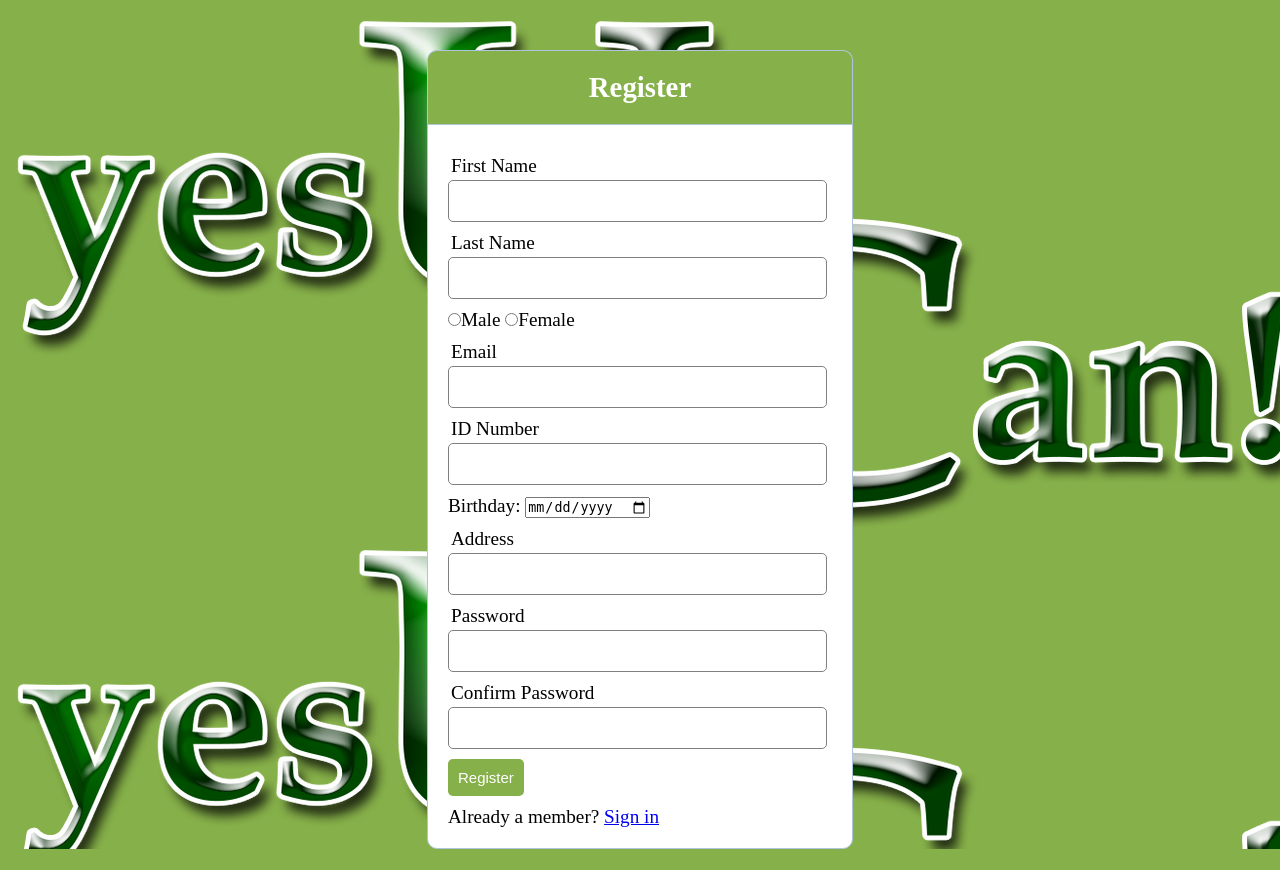
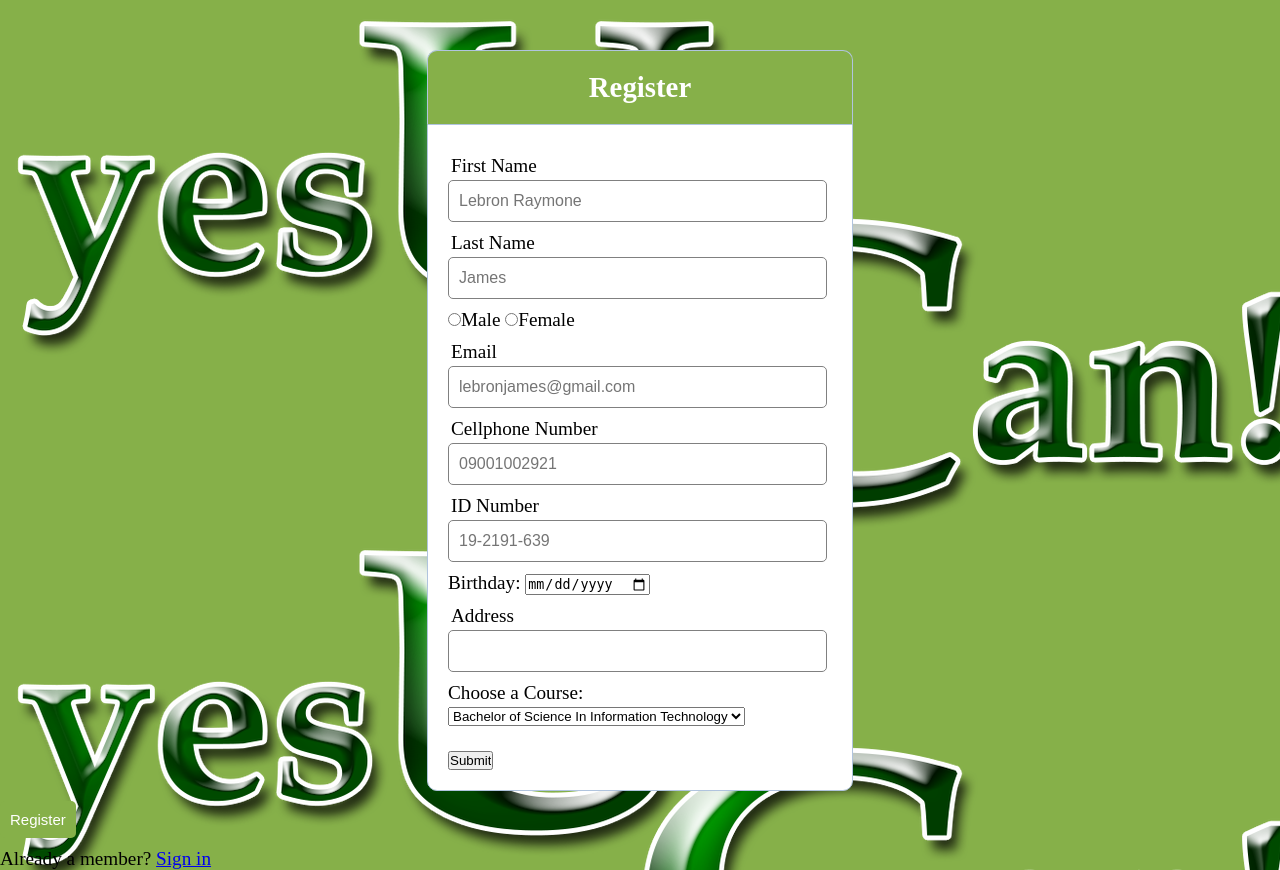
Before and after one commit to LatrellAndrei/finals, a PHP site: page / in a window 1280 px wide. Before the commit the page ends 849 px from the top, so only its background shows below. Run offline with PHP 8.4, Linux system fonts and the light colour scheme.

Commit message:
changes in the php

```diff
--- a/index.php
+++ b/index.php
@@ -13,11 +13,11 @@
     <form method="post" action="registration.html">
         <div class="input-group">
             <label>First Name</label>
-            <input type="text" name="username" value="">
+            <input type="text" name="username" value="" placeholder ="Lebron Raymone">
         </div>
         <div class="input-group">
             <label>Last Name</label>
-            <input type="text" name="email" value="">
+            <input type="text" name="email" value="" placeholder ="James">
         </div>
         <div>
         <INPUT TYPE="Radio" Name="Gender" Value="Male">Male
@@ -25,11 +25,15 @@
             </div>
         <div class="input-group">
             <label>Email</label>
-            <input type="email" name="email" value="">
+            <input type="email" name="email" value="" placeholder ="lebronjames@gmail.com">
+        </div>
+		 <div class="input-group">
+            <label>Cellphone Number</label>
+            <input type="text" name="cell number" placeholder ="09001002921" maxlength="11" oninput ="this.value = this.value.replace(/[^0-9-]/g,'').replace(/(\..*)\./g,'$1');">
         </div>
         <div class="input-group">
             <label>ID Number</label>
-            <input type="text" name="id number" maxlength="11" oninput ="this.value = this.value.replace(/[^0-9-]/g,'').replace(/(\..*)\./g,'$1');">
+            <input type="text" name="id number"placeholder ="19-2191-639" maxlength="11" oninput ="this.value = this.value.replace(/[^0-9-]/g,'').replace(/(\..*)\./g,'$1');">
         </div>
         <div>
         <label for="birthday">Birthday:</label>
@@ -39,14 +43,19 @@
             <label>Address</label>
             <input type="text" name="Address">
         </div>
-        <div class="input-group">
-            <label>Password</label>
-            <input type="password" name="password_1">
-        </div>
-        <div class="input-group">
-            <label>Confirm Password</label>
-            <input type="password" name="password_2">
-        </div>
+     <form action="/action_page.php">
+  <label for="cars">Choose a Course:</label>
+  <select name="courses" id="course">
+    <option value="BSIT">Bachelor of Science In Information Technology</option>
+    <option value="BSCS">Bachelor of Science In Computer Science</option>
+    <option value="BAPS">Bachelor of Arts in Political Science</option>
+    <option value="BSCPE">Bachelor of Science in Computer Engineering</option>
+	<option value="BSAcc">Bachelor of Science in Accountancy</option>
+	<option value="BSArchi">Bachelor of Science in Architecture</option>
+  </select>
+  <br><br>
+  <input type="submit" value="Submit">
+	</form>
         <div class="input-group">
             <button type="submit" class="btn" name="reg_user">Register</button>
         </div>
```
